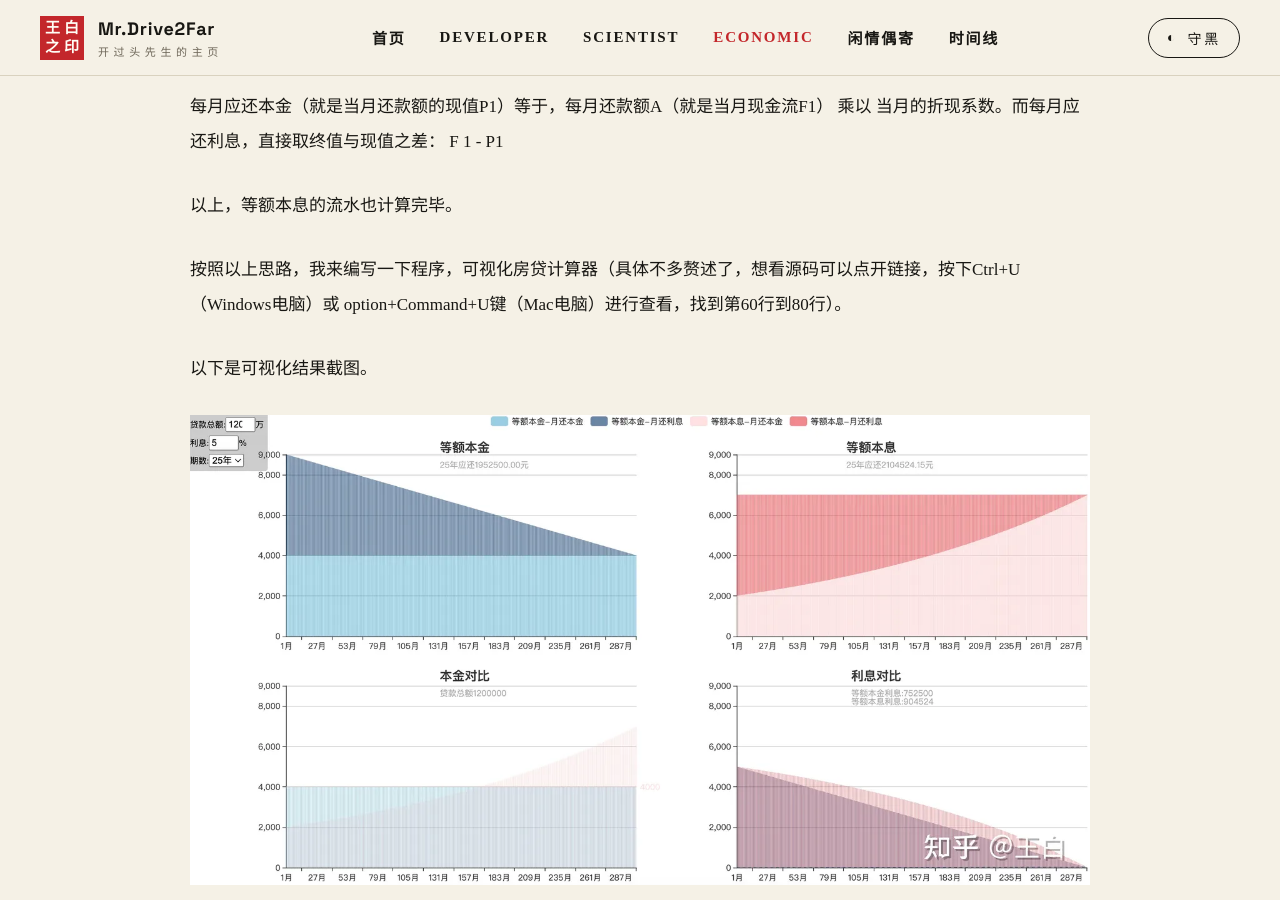
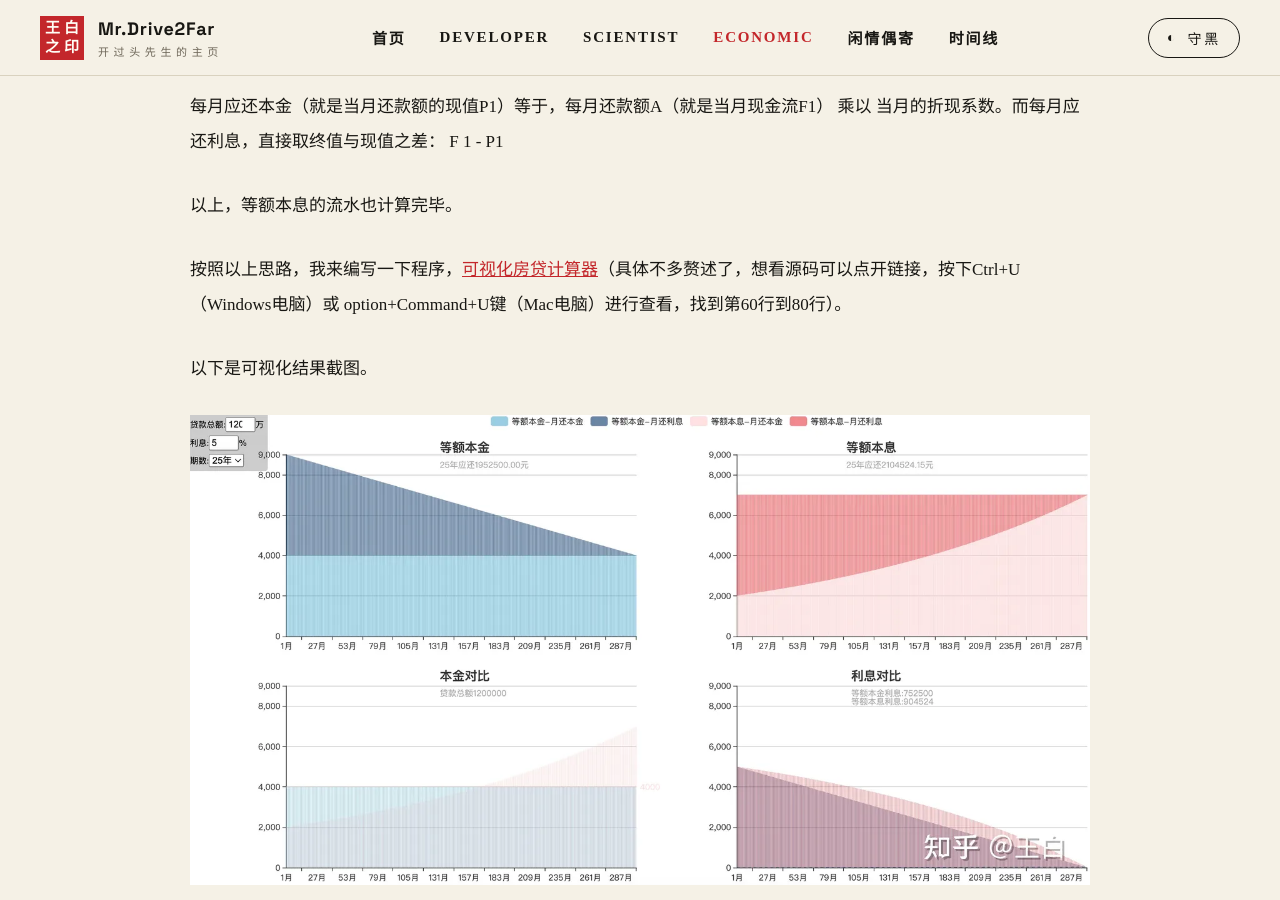
Before and after one commit to NeoWangs/Drive2Far, a Jekyll site: the page built from _posts/经济/四-如何计算房贷——复利-折现-年金公式.md, in a window 1280 px wide and 900 px high, scrolled down 5291 px. Built offline with Jekyll 4.4.1, drawn with Linux system fonts in a browser that asks for light colours; comment, search, counter and statistics services are not loaded; part of the change alters nothing that is shown.

```diff
--- a/_plugins/dateless_posts.rb
+++ b/_plugins/dateless_posts.rb
@@ -19,6 +19,34 @@ module Jekyll
 
     def url
       @post_asset_url
+    end
+  end
+
+  module ObsidianPostAssetUrls
+    IMAGE_SRC_PATTERN = %r{(<img\b[^>]*\bsrc=(["']))([^"']+)(\2)}i.freeze
+
+    module_function
+
+    def rewrite(doc)
+      slug = doc.data["slug"].to_s
+      return if slug.empty? || doc.output.to_s.empty?
+
+      asset_dir = File.join(File.dirname(doc.path), slug)
+      return unless File.directory?(asset_dir)
+
+      doc.output = doc.output.gsub(IMAGE_SRC_PATTERN) do
+        prefix = Regexp.last_match(1)
+        src = Regexp.last_match(3)
+        suffix = Regexp.last_match(4)
+
+        next Regexp.last_match(0) unless src.start_with?("#{slug}/")
+
+        relative_asset_path = src.delete_prefix("#{slug}/")
+        next Regexp.last_match(0) if relative_asset_path.include?("..")
+        next Regexp.last_match(0) unless File.file?(File.join(asset_dir, relative_asset_path))
+
+        "#{prefix}#{File.join(doc.url, relative_asset_path)}#{suffix}"
+      end
     end
   end
 end
@@ -45,3 +73,9 @@ Jekyll::Hooks.register :site, :post_read do |site|
     end
   end
 end
+
+Jekyll::Hooks.register :documents, :post_render do |doc|
+  next unless doc.collection.label == "posts"
+
+  Jekyll::ObsidianPostAssetUrls.rewrite(doc)
+end
--- a/_posts/经济/四-如何计算房贷——复利-折现-年金公式.md
+++ b/_posts/经济/四-如何计算房贷——复利-折现-年金公式.md
@@ -27,11 +27,11 @@ permalink: "/2018/10/14/四-如何计算房贷——复利-折现-年金公式/"
 
 下面依照6%年利率列出两种方式的还款流水(可以使用网上各种贷款计算器算出，后文里我也会推导给出详细的计算方法)：
 
-<img src="/2018/10/14/四-如何计算房贷——复利-折现-年金公式/1.webp" alt="等额本金还款流水">
+![等额本金还款流水](四-如何计算房贷——复利-折现-年金公式/1.webp)
 
 103000+102500+102000+101500+101000+100500 = 610500
 
-<img src="/2018/10/14/四-如何计算房贷——复利-折现-年金公式/2.webp" alt="等额本息还款流水">
+![等额本息还款流水](四-如何计算房贷——复利-折现-年金公式/2.webp)
 
 101757.27 *6 = 610543
 
@@ -160,11 +160,11 @@ $$
 
 以上，等额本息的流水也计算完毕。
 
-按照以上思路，我来编写一下程序，可视化房贷计算器（具体不多赘述了，想看源码可以点开链接，按下Ctrl+U（Windows电脑）或 option+Command+U键（Mac电脑）进行查看，找到第60行到80行）。
+按照以上思路，我来编写一下程序，[可视化房贷计算器](https://show.cssass.com/mortgageCalculator.html)（具体不多赘述了，想看源码可以点开链接，按下Ctrl+U（Windows电脑）或 option+Command+U键（Mac电脑）进行查看，找到第60行到80行）。
 
 以下是可视化结果截图。
 
-<img src="/2018/10/14/四-如何计算房贷——复利-折现-年金公式/8.webp" alt="贷款120万、利率5%、25年的可视化计算结果">
+![贷款120万、利率5%、25年的可视化计算结果](四-如何计算房贷——复利-折现-年金公式/8.webp)
 
 贷款120万，利率5%，25年
 略作讲解：
```
